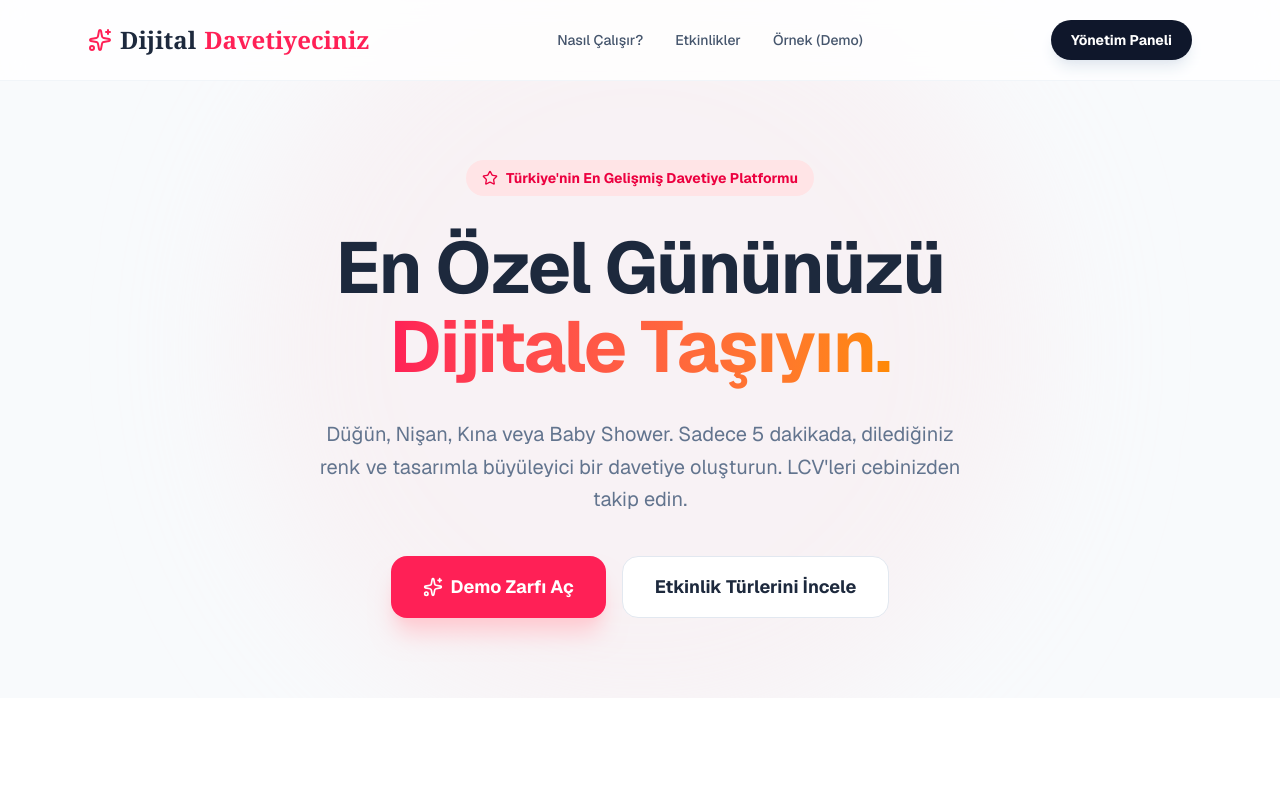
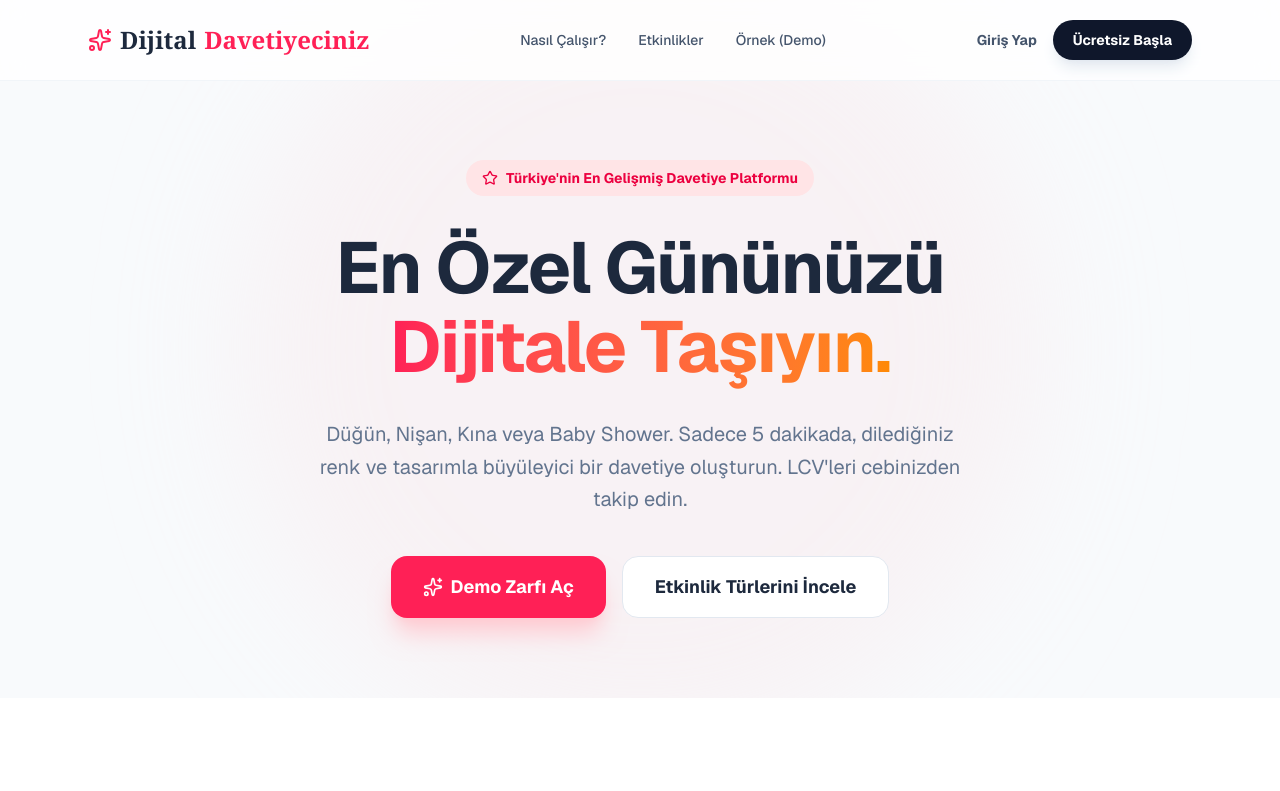
Before and after one commit to dijitaldavetiyeciniz-maker/dijital-davetiyeciniz, a Next.js app: page / in a window 1280 px wide. Shown: the top 791 px of the page. Built offline with nearby package versions, Linux system fonts and the light colour scheme.

Commit message:
fix: jsx syntax error in page.tsx

```diff
--- a/src/app/page.tsx
+++ b/src/app/page.tsx
@@ -17,9 +17,14 @@ export default function Home() {
             <a href="#etkinlikler" className="hover:text-rose-500 transition-colors">Etkinlikler</a>
             <a href="#demo" className="hover:text-rose-500 transition-colors">Örnek (Demo)</a>
           </div>
-          <Link href="/super-admin" className="text-sm font-bold bg-slate-900 text-white px-5 py-2.5 rounded-full hover:bg-slate-800 transition-colors shadow-lg shadow-slate-200">
-            Yönetim Paneli
-          </Link>
+          <div className="flex items-center gap-4">
+            <Link href="/giris-yap" className="text-sm font-bold text-slate-600 hover:text-rose-500 transition-colors">
+              Giriş Yap
+            </Link>
+            <Link href="/kayit-ol" className="text-sm font-bold bg-slate-900 text-white px-5 py-2.5 rounded-full hover:bg-slate-800 transition-colors shadow-lg shadow-slate-200">
+              Ücretsiz Başla
+            </Link>
+          </div>
         </div>
       </nav>
 
--- a/src/app/super-admin/page.tsx
+++ b/src/app/super-admin/page.tsx
@@ -6,6 +6,8 @@ import { Sparkles, Plus, ExternalLink, Settings } from 'lucide-react';
 export default function SuperAdminPage() {
   const [weddings, setWeddings] = useState<any[]>([]);
   const [loading, setLoading] = useState(true);
+  const [isAuthenticated, setIsAuthenticated] = useState(false);
+  const [adminPasswordInput, setAdminPasswordInput] = useState('');
 
   // Form State
   const [brideName, setBrideName] = useState('');
@@ -23,8 +25,10 @@ export default function SuperAdminPage() {
   const [customMessage, setCustomMessage] = useState('');
 
   useEffect(() => {
-    fetchWeddings();
-  }, []);
+    if (isAuthenticated) {
+      fetchWeddings();
+    }
+  }, [isAuthenticated]);
 
   async function fetchWeddings() {
     const { data, error } = await supabase.from('weddings').select('*').order('created_at', { ascending: false });
@@ -72,6 +76,38 @@ export default function SuperAdminPage() {
     } else {
       alert('Hata: ' + error.message);
     }
+  }
+
+  if (!isAuthenticated) {
+    return (
+      <div className="min-h-screen bg-slate-50 flex items-center justify-center p-4">
+        <div className="bg-white rounded-3xl shadow-xl w-full max-w-md p-8 text-center border border-slate-100">
+          <div className="w-16 h-16 bg-slate-900 rounded-full flex items-center justify-center mx-auto mb-6 text-white">
+            <Settings className="w-8 h-8" />
+          </div>
+          <h1 className="text-2xl font-bold text-slate-800 mb-2">Süper Admin Girişi</h1>
+          <p className="text-slate-500 mb-8">Devam etmek için yönetici şifresini girin.</p>
+
+          <form onSubmit={(e) => {
+            e.preventDefault();
+            if (adminPasswordInput === 'admin123') setIsAuthenticated(true);
+            else alert('Hatalı şifre!');
+          }}>
+            <input
+              type="password"
+              value={adminPasswordInput}
+              onChange={e => setAdminPasswordInput(e.target.value)}
+              placeholder="Şifre"
+              className="w-full border p-3 rounded-xl mb-4 text-center text-lg tracking-widest"
+              autoFocus
+            />
+            <button className="w-full bg-slate-900 text-white font-bold py-3 rounded-xl hover:bg-slate-800 transition-colors">
+              Giriş Yap
+            </button>
+          </form>
+        </div>
+      </div>
+    );
   }
 
   return (
```
